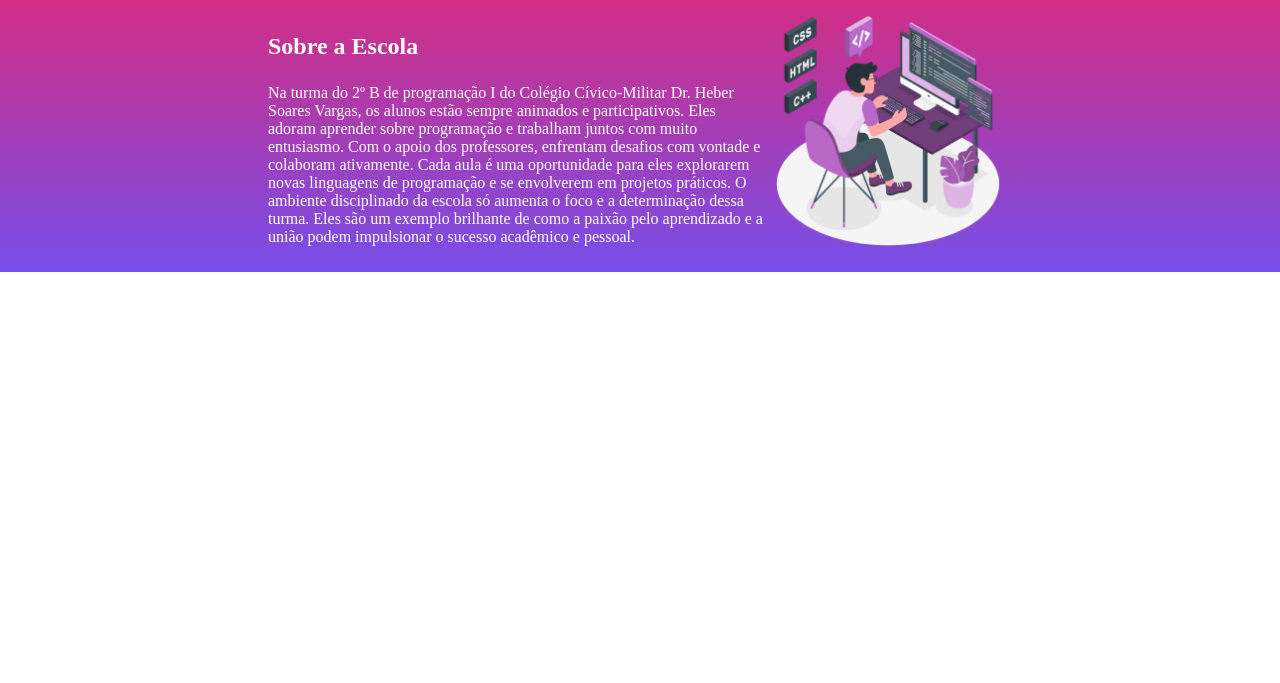
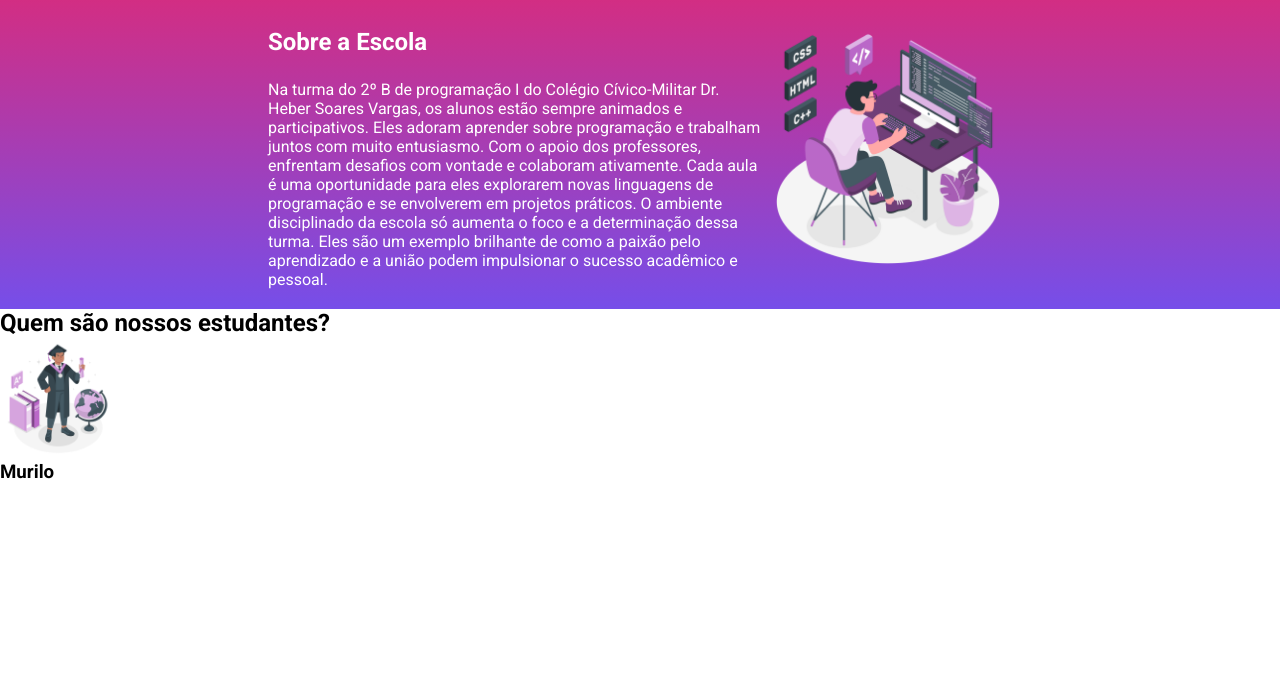
Before and after one commit to AnyAlmeida/Hello-World, a plain HTML site: page index.html in a window 1280 px wide. Shown: the part 117-800 px from the top of the page. Drawn offline with Linux system fonts and the light colour scheme.

```diff
--- a/index.html
+++ b/index.html
@@ -6,6 +6,9 @@
     <title>Minha primeira página</title>
     <link rel="stylesheet" href="style.css">
 </head>
+    <link rel="preconnect" href="https://fonts.googleapis.com">
+    <link rel="preconnect" href="https://fonts.gstatic.com" crossorigin>
+    <link href="https://fonts.googleapis.com/css2?family=Roboto:ital,wght@0,100;0,300;0,400;0,500;0,700;0,900;1,100;1,300;1,400;1,500;1,700;1,900&display=swap" rel="stylesheet">
 <body>
     <header class="cabecalho">
         <img class="cabecalho-imagem" src="alurastartgame.jpg" alt="logo da alura start game">
@@ -21,5 +24,10 @@
         </div>
         <img class="escola-imagem" src="menino-programando.png" alt="Menino programando">
     </section>
+    <section class="estudante">
+        <h2 class="estudante-titulo">Quem são nossos estudantes?</h2>
+        <img class="estudante-imagem" src="menino-formando.png" alt="foto aluno">
+        <h3>Murilo</h3>
+    </section>
 </body>
 </html>
--- a/style.css
+++ b/style.css
@@ -1,6 +1,12 @@
 *{
     margin: 0;
     padding: 0;
+}
+
+body {
+        font-family: "Roboto", sans-serif;
+        font-weight: 400;
+        font-style: normal;
 }
 
 .cabecalho {
@@ -41,3 +47,7 @@
 .escola-titulo {
     padding: 24px 0;
 }
+
+.estudante-imagem {
+    width: 120px;
+}
```
Also changed, not shown: github.png (added), instagram.png (added), linkedin.png (added).
